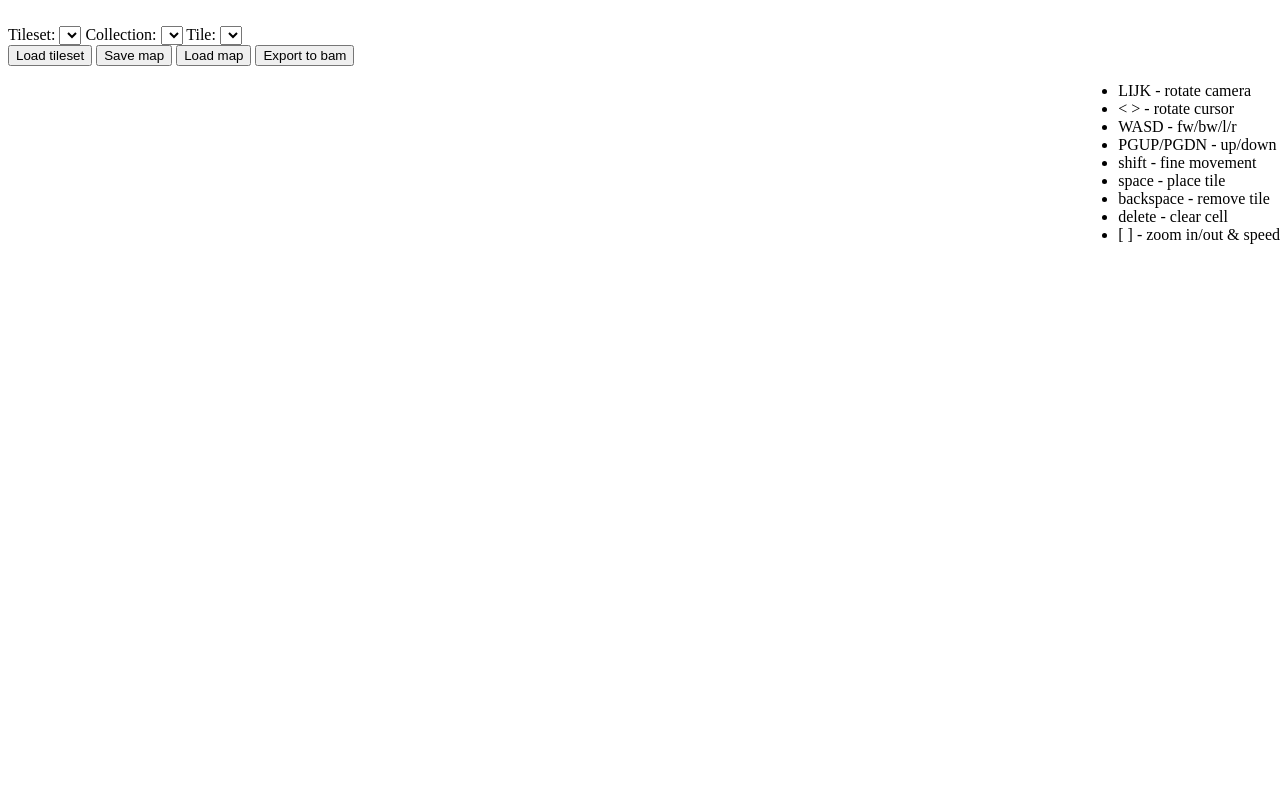
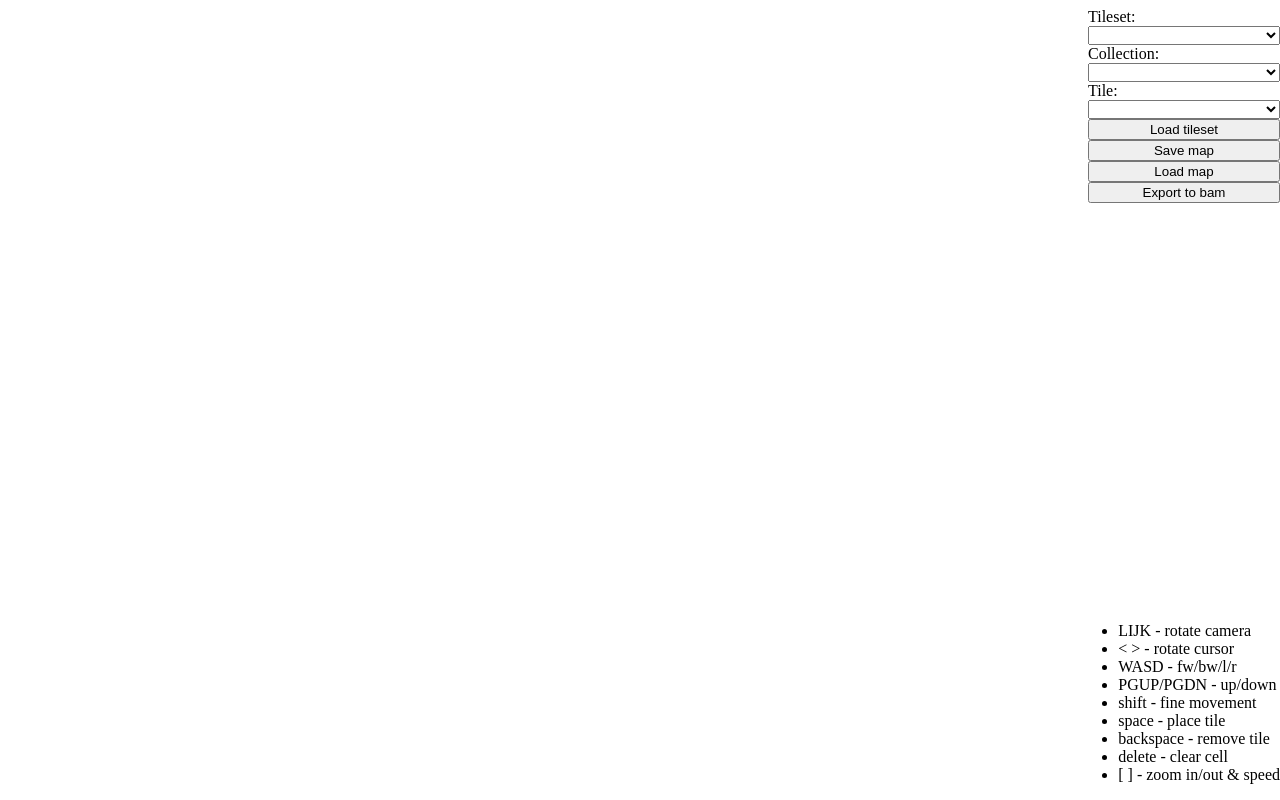
Before and after one commit to TheCheapestPixels/wecs, a Python web app: template wecs/templates/mapeditor.html in a window 1280 px wide. Run offline with Jinja, Linux system fonts and the light colour scheme; the template is opened without the code that fills it, so the values that code supplies are empty.

Commit message:
disconnected divs

```diff
--- a/wecs/templates/mapeditor.html
+++ b/wecs/templates/mapeditor.html
@@ -67,25 +67,20 @@
     tileman.load("../../assets/tiles.bam");
   }
 </script>
-<div id="mapeditor">
-  <br>
-
-  <div id="tile_selecting">
+<div id="mapeditor" style="position: fixed; right:0%">
+  <div id="tile_selecting" style="display:grid; width:12em">
       Tileset: <select id="tileset_selector" onchange="tileman.update_tileset()"></select>
       Collection: <select id="collection_selector" onchange="tileman.update_collection()"> </select>
       Tile: <select id="tile_selector" onchange="tileman.update_tile()"> </select>
   </div>
-
-  <div id="file_buttons">
+  <div id="file_buttons" style="display:grid; width:12em">
     <button onclick="load_tiles_test()">Load tileset</button>
     <button onclick="save_map()">Save map</button>
     <button onclick="load_map()">Load map</button>
     <button onclick="export_map()">Export to bam</button>
   </div>
-
-  <div id="map_editor_notes" style="position: fixed; right :0">
+  <div id="map_editor_notes" style="position: fixed; bottom:0%; right:0%">
     <ul>
-
     <li>LIJK - rotate camera</li>
     <li>< >  - rotate cursor</li>
     <li>WASD - fw/bw/l/r</li>
@@ -95,6 +90,7 @@
     <li>backspace - remove tile</li>
     <li>delete - clear cell</li>
     <li>[ ]  - zoom in/out & speed</li>
+    </ul>
   </div>
 
 </div>
```
